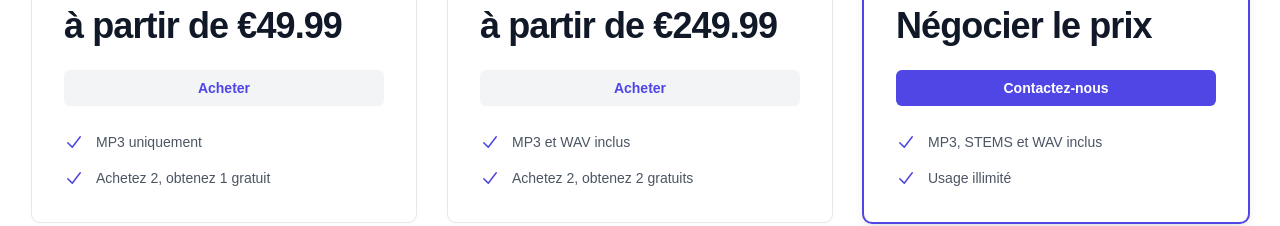
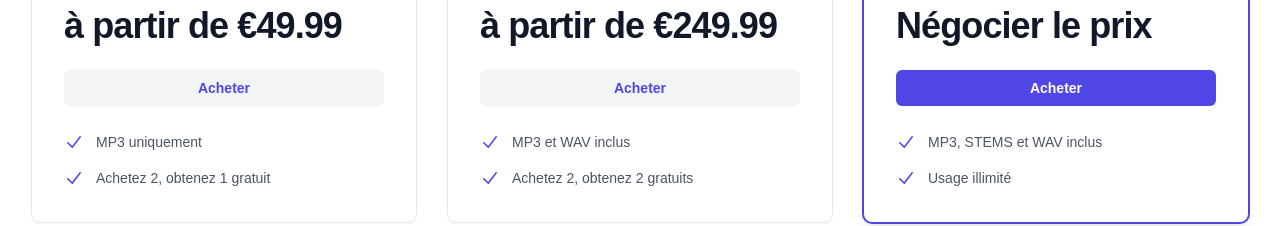
Before and after one commit to killian-doume/beatdrive_front, a Next.js app: page /pricing in a window 1280 px wide. Shown: the part 438-664 px from the top of the page. Built offline with nearby package versions, Linux system fonts and the light colour scheme.

Commit message:
feat deatil

```diff
--- a/src/app/mon_compte/page.tsx
+++ b/src/app/mon_compte/page.tsx
@@ -109,6 +109,8 @@ export default function MonCompte() {
 
       const data = await response.json();
       setCommandes(data);
+
+
     } catch (error) {
       console.log("Erreur:", error);
     } finally {
@@ -361,6 +363,7 @@ export default function MonCompte() {
                       <th className="px-4 py-2">Date</th>
                       <th className="px-4 py-2">Nombre Total</th>
                       <th className="px-4 py-2">Prix Total</th>
+                      {/* <th className="px-4 py-2">Voir details</th> */}
                     </tr>
                   </thead>
                   <tbody>
@@ -370,6 +373,7 @@ export default function MonCompte() {
                           <td className="px-4 py-2">{commande.date}</td>
                           <td className="px-4 py-2">{commande.nombre_total}</td>
                           <td className="px-4 py-2">{Number(commande.prix_total).toFixed(2)} €</td>
+                          {/* <td className="px-4 py-2"></td> */}
                         </tr>
                       ))
                     ) : (
--- a/src/app/pricing/page.tsx
+++ b/src/app/pricing/page.tsx
@@ -76,7 +76,7 @@ export default function Pricing() {
                     'mt-6 block w-full rounded-md py-2 text-center text-sm font-semibold'
                   )}
                 >
-                  {tier.name === 'Exclusive' ? 'Contactez-nous' : 'Acheter'}
+                  {tier.name === 'Exclusive' ? 'Acheter' : 'Acheter'}
                 </a>
                 <ul role="list" className="mt-6 space-y-3 text-sm leading-6 text-gray-600">
                   {tier.features.map((feature) => (
```
